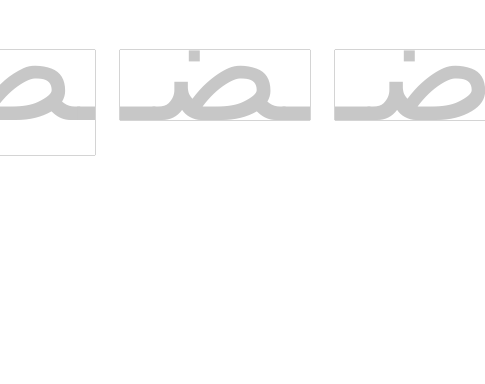
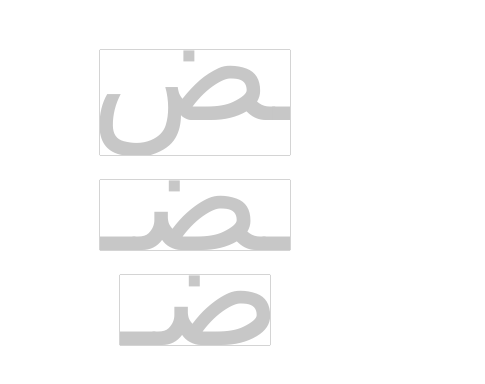
Before and after one commit to eissapk/letter-filling-detector, a plain HTML site: page index.html in a window 390 px wide. Shown: the whole page, 485 px wide, since content can reach past the window. Drawn offline with Linux system fonts and the light colour scheme.

Commit message:
added responsiveness

```diff
--- a/index.html
+++ b/index.html
@@ -14,8 +14,8 @@
       }
       main {
         display: grid;
-        grid-template-columns: repeat(3, auto);
-        grid-template-rows: 1fr;
+        grid-template-columns: 1fr;
+        justify-items: center;
         grid-gap: 25px;
         justify-content: center;
         align-content: center;
@@ -32,6 +32,13 @@
       }
       .layer {
         margin: 2px;
+      }
+
+      @media (min-width: 600px) {
+        main {
+          grid-template-columns: repeat(3, auto);
+          grid-template-rows: 1fr;
+        }
       }
     </style>
   </head>
```
